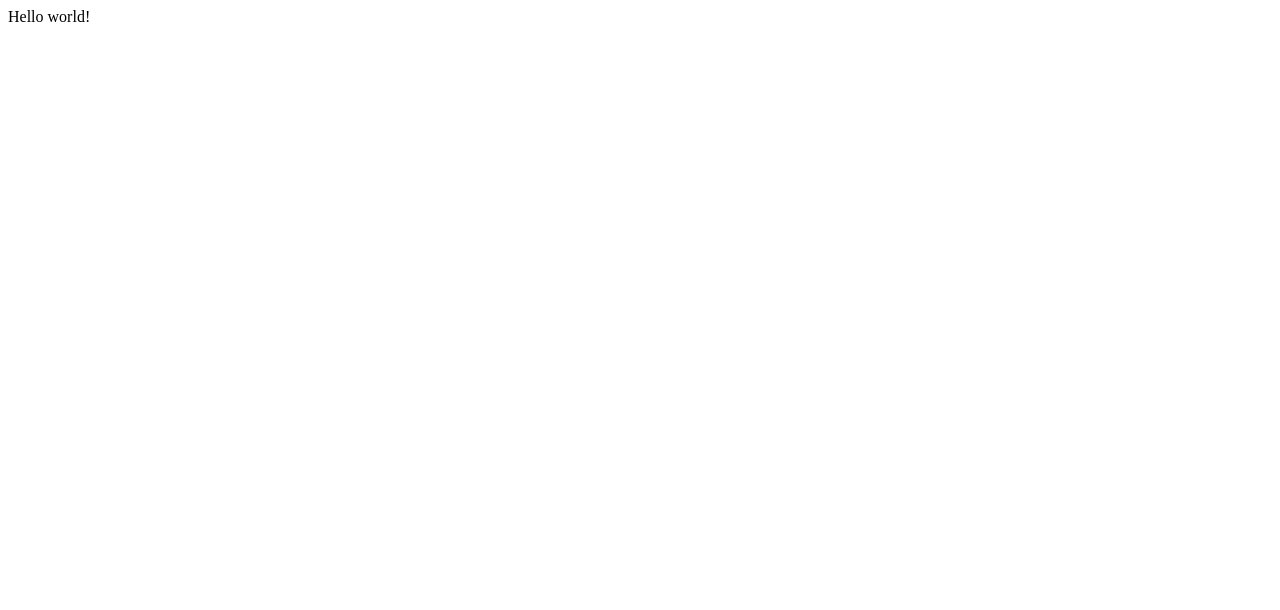
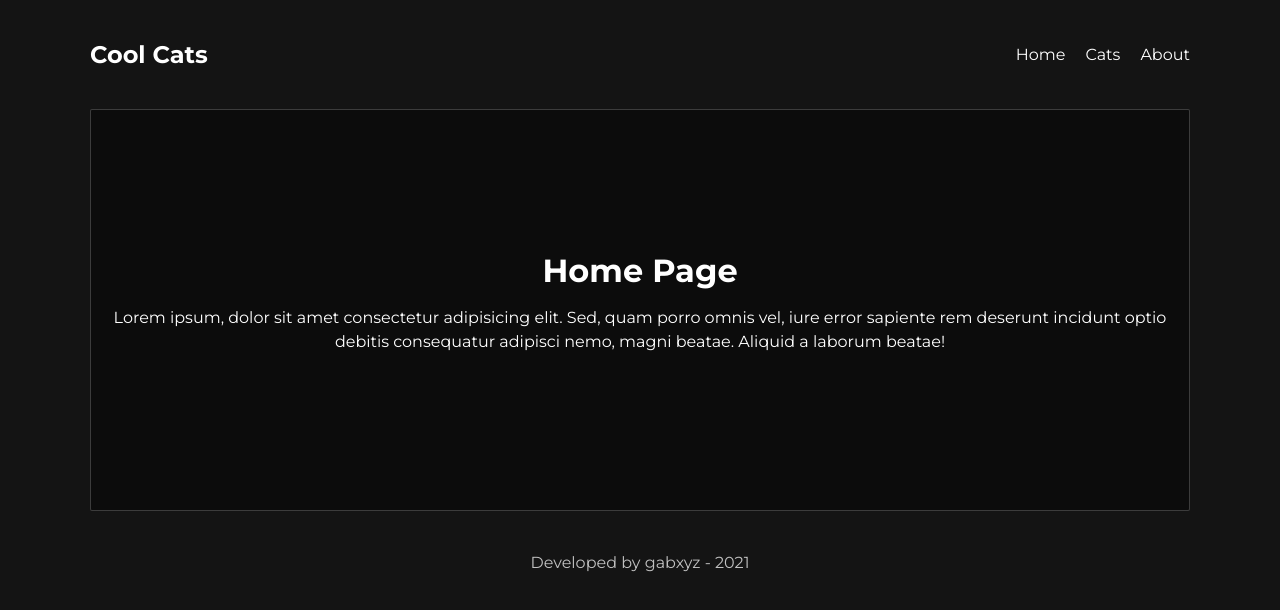
Before and after one commit to gabxyz/cool-cats-gatsby, a Gatsby site: page / in a window 1280 px wide. Built offline with nearby package versions, Linux system fonts and the light colour scheme; Gatsby itself is replaced by a stand-in of ours.

Commit message:
first commit

```diff
--- /dev/null
+++ b/src/components/Layout.js
@@ -0,0 +1,15 @@
+import React from "react"
+import Navbar from "./Navbar"
+import "../styles/global.css"
+
+export default function Layout({ children }) {
+  return (
+    <div className="layout">
+      <Navbar />
+      <div className="content">{children}</div>
+      <footer>
+        <p>Developed by gabxyz - 2021</p>
+      </footer>
+    </div>
+  )
+}
--- /dev/null
+++ b/src/components/Navbar.js
@@ -0,0 +1,15 @@
+import { Link } from "gatsby"
+import React from "react"
+
+export default function Navbar() {
+  return (
+    <nav>
+      <h1>Cool Cats</h1>
+      <div className="links">
+        <Link to="/">Home</Link>
+        <Link to="/cats">Cats</Link>
+        <Link to="/about">About</Link>
+      </div>
+    </nav>
+  )
+}
--- a/src/pages/index.js
+++ b/src/pages/index.js
@@ -1,5 +1,19 @@
 import React from "react"
+import Layout from "../components/Layout"
+import * as style from "../styles/home.module.css"
 
 export default function Home() {
-  return <div>Hello world!</div>
+  return (
+    <Layout>
+      <div className={style.home}>
+        <h1>Home Page</h1>
+        <p>
+          Lorem ipsum, dolor sit amet consectetur adipisicing elit. Sed, quam
+          porro omnis vel, iure error sapiente rem deserunt incidunt optio
+          debitis consequatur adipisci nemo, magni beatae. Aliquid a laborum
+          beatae!
+        </p>
+      </div>
+    </Layout>
+  )
 }
--- /dev/null
+++ b/src/styles/global.css
@@ -0,0 +1,54 @@
+@import url("https://fonts.googleapis.com/css2?family=Montserrat:wght@300;400;500;700&display=swap");
+
+* {
+  margin: 0;
+  padding: 0;
+  text-decoration: none;
+  font-family: "Montserrat";
+  color: white;
+}
+html,
+body {
+  min-height: 100%;
+}
+body {
+  background: rgba(0, 0, 0, 0.92);
+  display: flex;
+  align-items: center;
+  justify-content: center;
+}
+p {
+  margin: 16px auto;
+  line-height: 1.5em;
+}
+
+/* layout & nav */
+.layout {
+  max-width: 1100px;
+  margin: 0 auto;
+}
+nav {
+  display: flex;
+  align-items: center;
+  justify-content: space-between;
+  margin: 40px auto;
+  cursor: default;
+}
+nav .links {
+  display: inline-block;
+  text-align: right;
+}
+nav a {
+  display: inline-block;
+  margin-left: 20px;
+  font-weight: 400;
+}
+nav a:hover {
+  color: #e69b20;
+  transition: 0.3s ease-in-out;
+}
+footer p {
+  text-align: center;
+  color: #c1c1c1;
+  margin: 40px auto;
+}
--- /dev/null
+++ b/src/styles/home.module.css
@@ -0,0 +1,17 @@
+.home {
+  display: flex;
+  flex-direction: column;
+  align-items: center;
+  justify-content: center;
+  text-align: center;
+  height: 50vh;
+  border: 1px solid rgba(255, 255, 255, 0.2);
+  border-radius: 2px;
+  background-color: rgba(0, 0, 0, 0.4);
+}
+
+.home h1 {
+  font-size: 2rem;
+  font-weight: bold;
+  color: #fff;
+}
```
Also changed, not shown: src/pages/about.js (added, +18 -0 lines), src/pages/cats.js (added, +18 -0 lines), src/pages/404.js (added).
